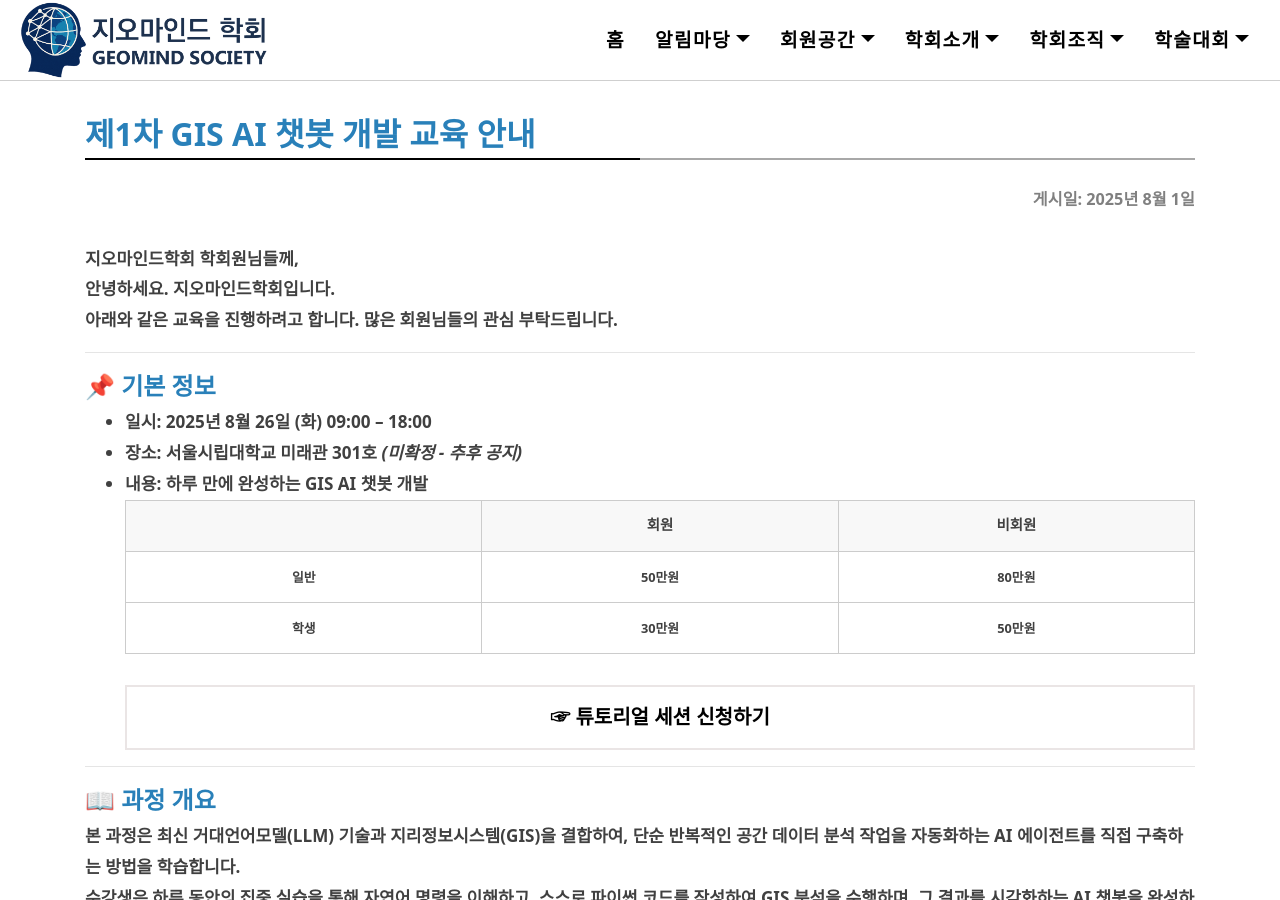
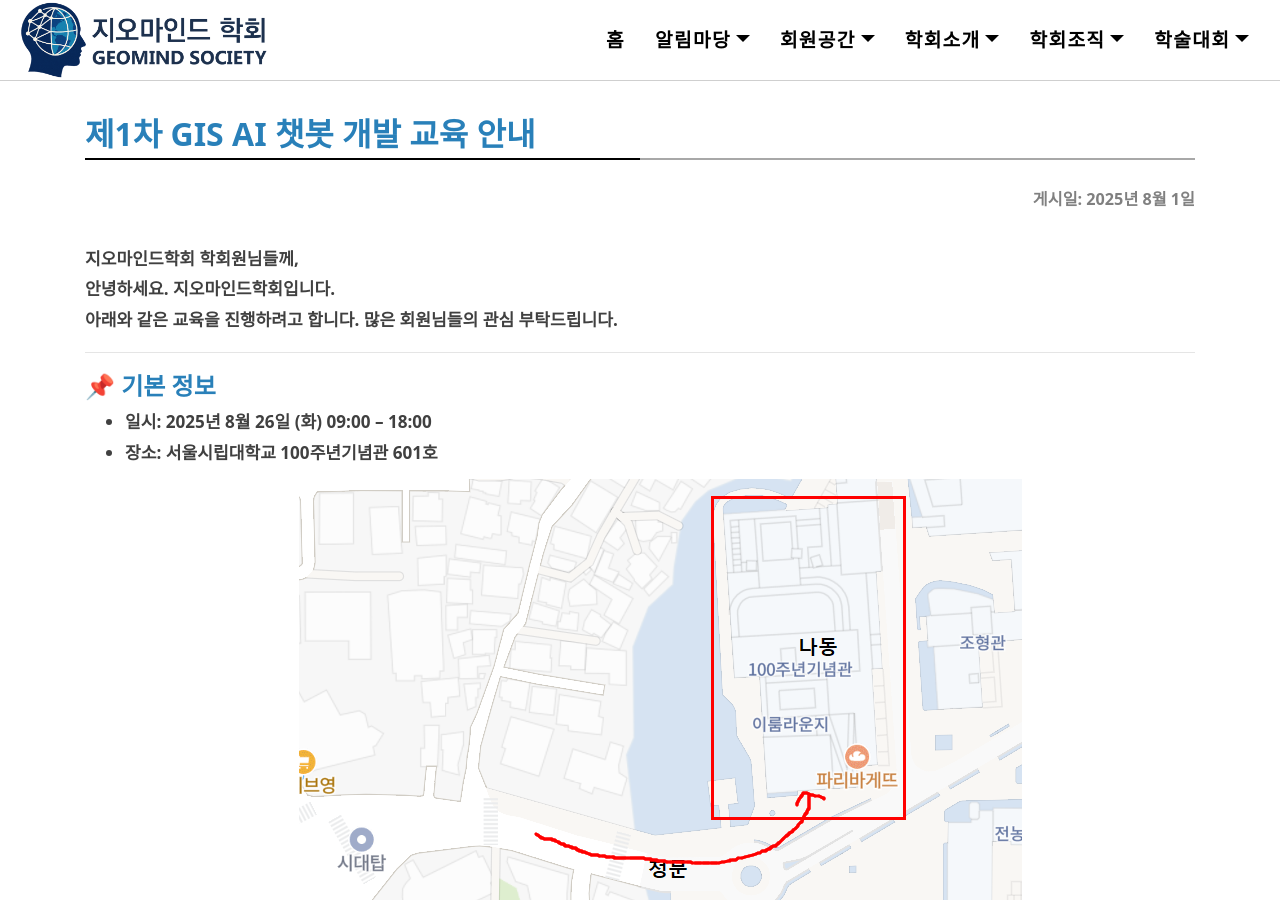
Before and after one commit to geomindgars/geomindgars.github.io, a Jekyll site: the page built from notice/num_1.md, in a window 1280 px wide and 900 px high. Built offline with Jekyll 4.4.1, drawn with Linux system fonts in a browser that asks for light colours; nearby versions of some CDN libraries.

Commit message:
행사 업데이트

```diff
--- a/notice/num_1.md
+++ b/notice/num_1.md
@@ -51,7 +51,11 @@
   <h4>📌 기본 정보</h4>
   <ul style="font-size: 0.95em; line-height: 1.8em;">
     <li><strong>일시:</strong> 2025년 8월 26일 (화) 09:00 – 18:00</li>
-    <li><strong>장소:</strong> 서울시립대학교 미래관 301호 <em>(미확정 - 추후 공지)</em></li>
+    <li><strong>장소:</strong> 서울시립대학교 100주년기념관 601호</li>
+    <li style="list-style: none; margin: 10px 0;">
+    <img src="/assets/img/location.png" alt="행사 관련 이미지" style="max-width: 100%; height: auto; display: block; margin: 0 auto;">
+  </li>
+
     <li><strong>내용:</strong> 하루 만에 완성하는 GIS AI 챗봇 개발</li>
 <table class="customTable1">
   <thead>
```
Also changed, not shown: assets/img/location.png (added).
